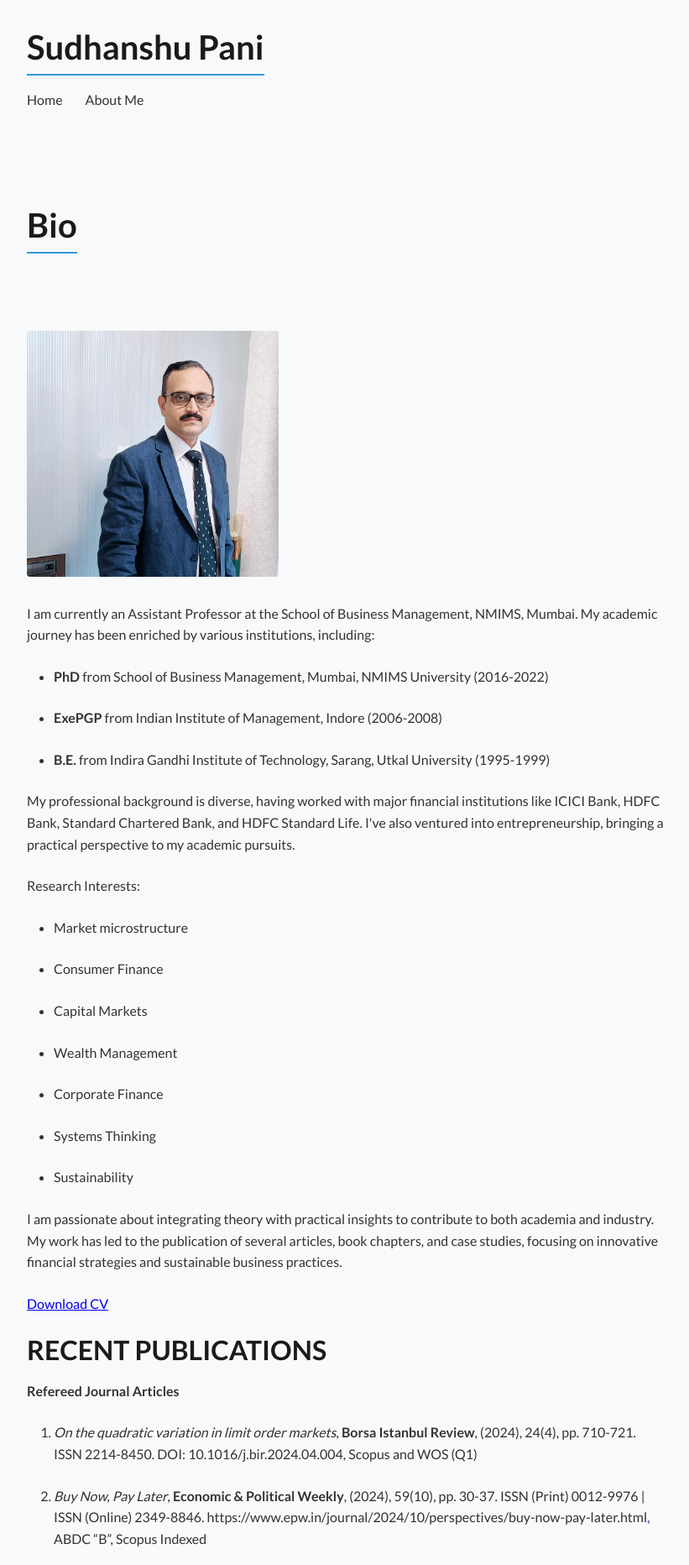
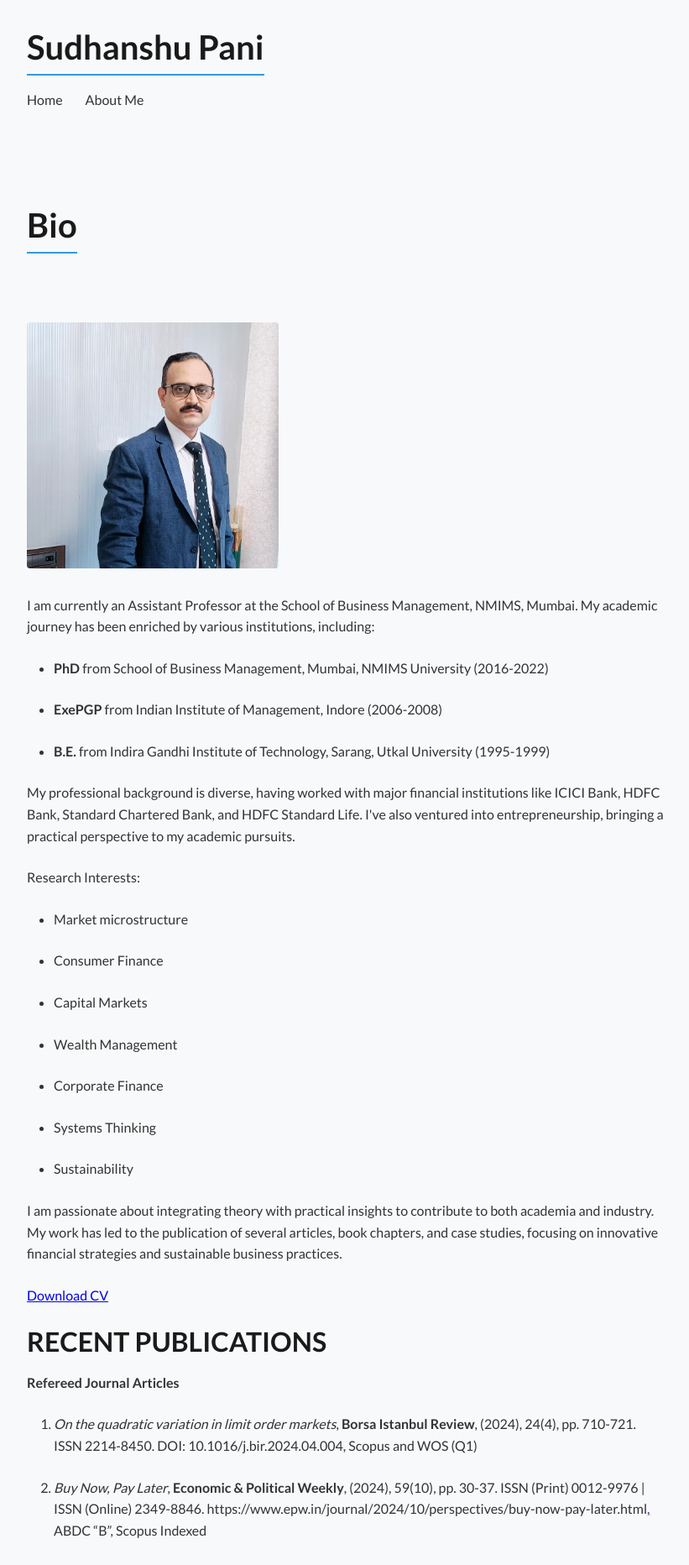
Before and after one commit to sudhan77/sudhanshupani, a Jekyll site: the page built from docs/about.html, in a window 1280 px wide. Shown: the top 1864 px of the page at 84% size, without its empty margins (228-1049 px from the left). Built offline with Jekyll 4.4.1, drawn with Linux system fonts in a browser that asks for light colours.

Commit message:
Update about.html

```diff
--- a/docs/about.html
+++ b/docs/about.html
@@ -15,7 +15,7 @@ title: About Sudhanshu
 <header id="title-block-header">
 <h1 class="title">Bio</h1>
 </header>
-<div style="margin-bottom: 20px;"></div> <!-- Adds space below the title -->
+<div style="margin-bottom: 10px;"></div> <!-- Adds space below the title -->
 <div>
   <img src="profileSudhanshu2.jpg" alt="Profile of Sudhanshu Pani" style="width:100%; max-width:300px;">
 </div>
```
